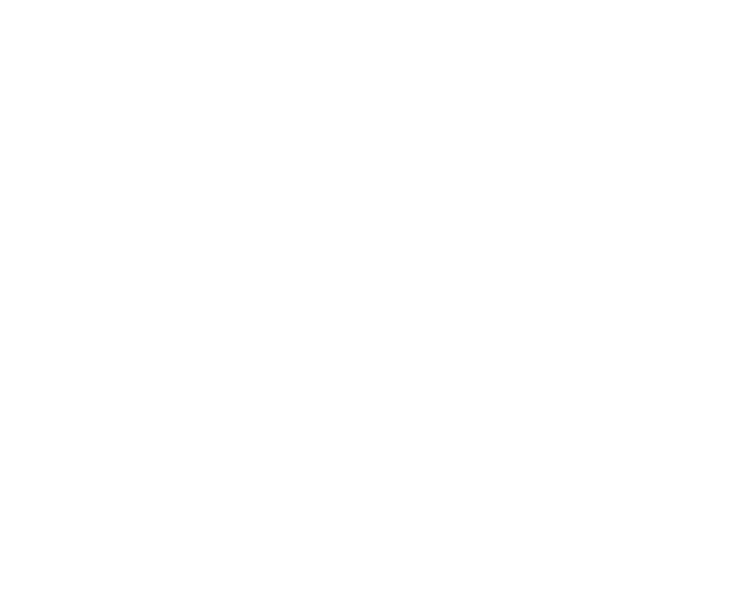
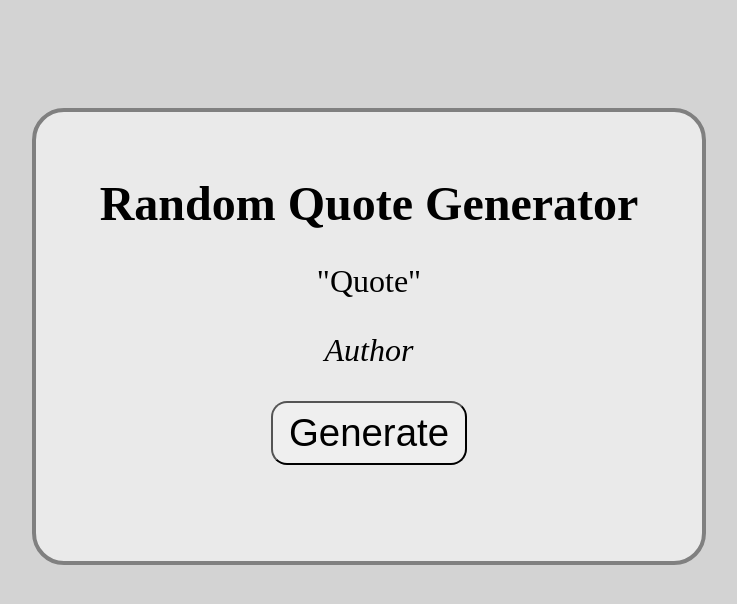
Before and after one commit to RaSingh02/quotes-app, a plain HTML site: page index.html in a window 1280 px wide. Shown: the whole page, without its empty margins (271-1008 px from the left). Drawn offline with Linux system fonts and the light colour scheme.

Commit message:
Added quote randomizer logic and basic styling

```diff
--- a/css/styles.css
+++ b/css/styles.css
@@ -0,0 +1,40 @@
+body, div, main, section, article, h1, h2, p {
+    margin: 0;
+    padding: 0;
+}
+
+*, *::before, *::after {
+    box-sizing: border-box;
+}
+
+main {
+    background: lightgray;
+    width: 100vw;
+    height: 100vh;
+    font-size: 200%;
+    display: flex;
+    flex-direction: column;
+    justify-content: center;
+    align-items: center;
+}
+
+section {
+    max-width: 60%;
+    min-width: 40%;
+    display: flex;
+    flex-direction: column;
+    justify-content: center;
+    align-items: center;
+    border: 4px solid gray;
+    border-radius: 2rem;
+    padding: 4rem;
+    margin-top: -8rem;
+    background: #EAEAEA;
+}
+
+button {
+    margin: 2rem;
+    font-size: 120%;
+    padding: .5rem 1rem;
+    border-radius: 1rem;
+}
--- a/index.html
+++ b/index.html
@@ -7,8 +7,20 @@
         <title>Quote App</title>
     </head>
     <body>
-
-
+        <main>
+            <section>
+                <h1>Random Quote Generator</h1>
+                <blockquote>
+                    "Quote"
+                </blockquote>
+                <cite>
+                    Author
+                </cite>
+                <button id="generate" onclick="generate()">
+                    Generate
+                </button>
+            </section>
+        </main>
         <!-- Load Styles -->
         <script src="js/main.js" charset="utf-8"></script>
         <script src="js/quotes.js " charset="utf-8"></script>
--- a/js/main.js
+++ b/js/main.js
@@ -0,0 +1,5 @@
+function generate() {
+    let randNum = Math.floor(Math.random() * quotesArr.length);
+    document.querySelector("blockquote").innerText = quotesArr[randNum].quote;
+    document.querySelector("cite").innerText = quotesArr[randNum].author;
+}
--- a/js/quotes.js
+++ b/js/quotes.js
@@ -1,3 +1,26 @@
-const quotesArray = {
-
-}
+const quotesArr = [
+    {
+        "quote": "The bright day is done, And we are for the dark.",
+        "author": "William Shakespeare"
+    },
+    {
+        "quote": "The only way to begin is to stop talking and start doing.",
+        "author": "Walter Elias Disney"
+    },
+    {
+        "quote": "How did it get so late so soon.",
+        "author": "Dr. Seuss"
+    },
+    {
+        "quote": "Every time I plant a seed, He say kill it before it grow, he say kill it before they grow.",
+        "author": "Bob Marley"
+    },
+    {
+        "quote": "Hitler liked to spend a lot of special time with goats.",
+        "author": "Dwight D. Eisenhower"
+    },
+    {
+        "quote": "Amogus",
+        "author": "Gamers"
+    }
+];
```
